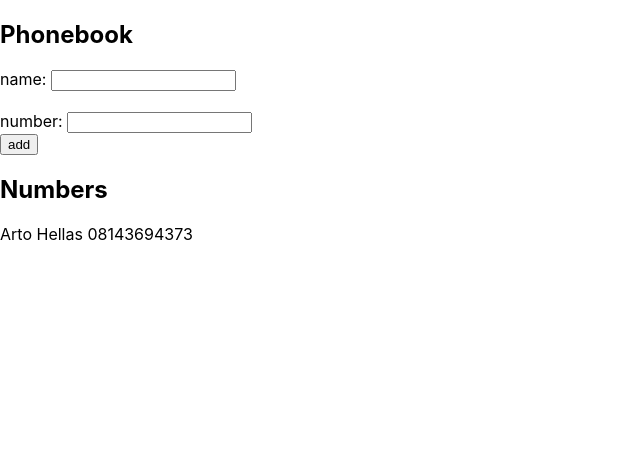
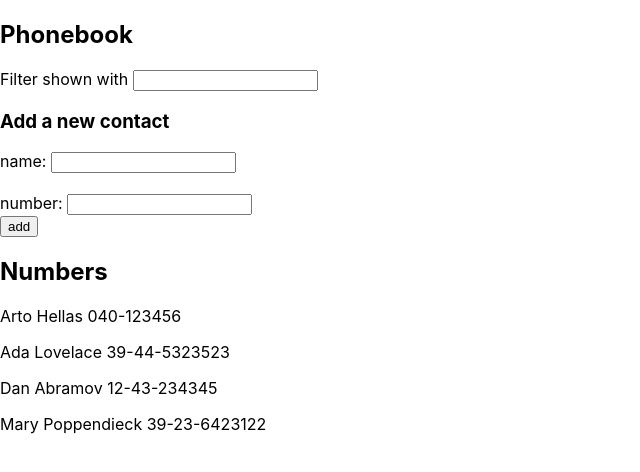
Before and after one commit to aishacodes/react-class-ex, a React (Create React App) app: page / in a window 1280 px wide. Shown: the top 472 px of the page, without its empty margins (0-640 px from the left). Built offline with nearby package versions, Linux system fonts and the light colour scheme.

Commit message:
search and component creation

```diff
--- a/src/App.jsx
+++ b/src/App.jsx
@@ -1,5 +1,7 @@
 import React, { useState } from 'react'
-
+import Search from './components/Search'
+import Persons from './components/Persons'
+import PersonForm from './components/PersonForm'
 import './App.css';
 
 export const generateId = () => Math.random().toString(36).substring(2, 6)
@@ -7,10 +9,17 @@ export const generateId = () => Math.random().toString(36).substring(2, 6)
 
   const App = () => {
     const [ persons, setPersons ] = useState([
-      { name: 'Arto Hellas', phoneNumber: '08143694373'}
+      { name: 'Arto Hellas', phoneNumber: '040-123456' },
+      { name: 'Ada Lovelace', phoneNumber: '39-44-5323523' },
+      { name: 'Dan Abramov', phoneNumber: '12-43-234345' },
+      { name: 'Mary Poppendieck', phoneNumber: '39-23-6423122' }
     ])
     const [ newName, setNewName ] = useState('')
     const [ newNumber, setNewNumber ] = useState('')
+    const [ filtered, setFiltered ] = useState('')
+
+
+
 
     const addNewContact = (e) => {
       e.preventDefault();
@@ -22,6 +31,7 @@ export const generateId = () => Math.random().toString(36).substring(2, 6)
         } ))
           {
         setNewName('')
+        setNewNumber('')
         return window.alert(`${newName} is already added to phonebook` )
       }
 
@@ -36,33 +46,31 @@ export const generateId = () => Math.random().toString(36).substring(2, 6)
 
       })
       setNewName('')
+      setNewNumber('')
     }
 
+    const search = (ev) => {
+      console.log(ev)
+      ev.preventDefault()
+      const query = ev.target.value
+      if(!query.trim()) setFiltered(()=> null)
 
+      setFiltered(() => Object.keys(persons).filter( personId => {
+          const person = persons[personId]
+          console.log(query)
+      return person.name.toLowerCase().indexOf(query.toLowerCase().trim()) > -1
+
+      }))
+
+    }
 
     return (
       <div>
         <h2>Phonebook</h2>
-        <form onSubmit={e => addNewContact(e)}>
-          <div>
-            name: <input value={newName}  onChange={e => setNewName( e.target.value ) } /> </div><br />
-            <div>number: <input value = {newNumber} onChange={e => setNewNumber(e.target.value) } /></div>
-
-          <div>
-            <button type="submit">add</button>
-          </div>
-        </form>
+        <Search handlesearch = {search}/>
+        <PersonForm nameval={newName} numval= {newNumber} handleSubmit = {e => addNewContact(e)} handleNumberChange={e => setNewNumber(e.target.value) } handleNameChange={e => setNewName( e.target.value ) } />
         <h2>Numbers</h2>
-        <p>{
-            Object.keys(persons).map(
-              personId => {
-               const person = persons[personId]
-
-              return <p key={personId}><span>{person.name}</span>&nbsp;<span>{person.phoneNumber}</span></p>
-              }
-              )
-          }
-        </p>
+       <Persons persons = {filtered || persons} />
       </div>
     )
   }
--- /dev/null
+++ b/src/components/PersonForm.jsx
@@ -0,0 +1,20 @@
+import React from 'react'
+
+function PersonForm({handleSubmit, handleNumberChange, handleNameChange, nameval, numval}) {
+  return (
+    <div>
+      <form onSubmit={handleSubmit}>
+          <h3>Add a new contact</h3>
+          <div>
+            name: <input value={nameval} type="text"  onChange={handleNameChange} /> </div><br />
+            <div>number: <input value = {numval} type="text" onChange={handleNumberChange} /></div>
+
+          <div>
+            <button type="submit">add</button>
+          </div>
+        </form>
+    </div>
+  )
+}
+
+export default PersonForm
--- /dev/null
+++ b/src/components/Persons.jsx
@@ -0,0 +1,20 @@
+import React from 'react'
+
+function Persons({persons}) {
+  return (
+    <div>
+       <p>{
+          Object.keys(persons).map(
+              personId => {
+              const person = persons[personId]
+
+              return <p key={personId}><span>{person.name}</span>&nbsp;<span>{person.phoneNumber}</span></p>
+              }
+              )
+          }
+        </p>
+    </div>
+  )
+}
+
+export default Persons
--- /dev/null
+++ b/src/components/Search.jsx
@@ -0,0 +1,10 @@
+import React from 'react'
+
+
+const Search = ({handlesearch}) => {
+
+  return(
+    <p>Filter shown with <input type="search" onChange={handlesearch} /></p>
+  )
+}
+export default Search
```
